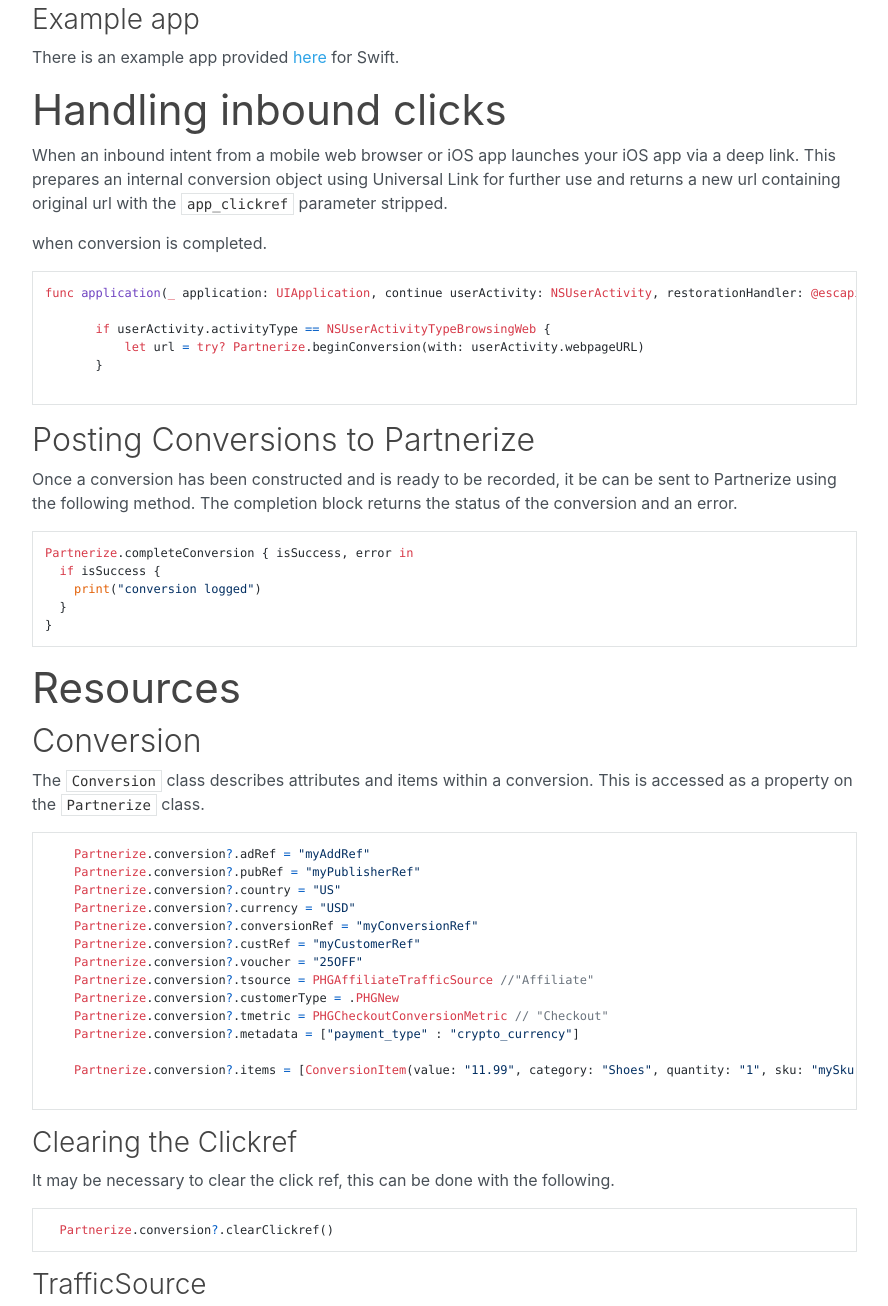
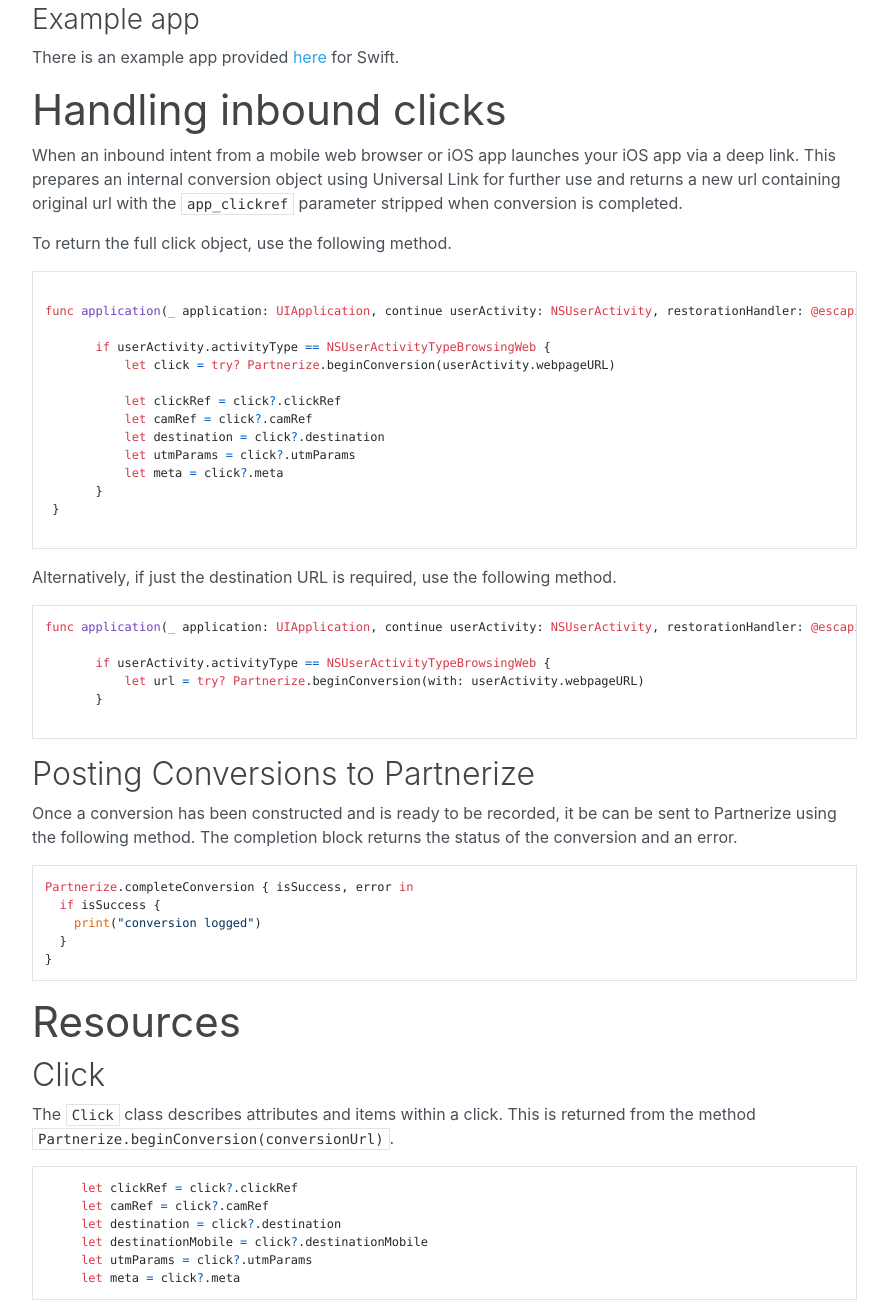
Before and after one commit to PerformanceHorizonGroup/partnerize-mobile-sdk-ios, a plain HTML site: page docs/index.html in a window 1280 px wide. Shown: the part 1345-2651 px from the top of the page, without its empty margins (338-1226 px from the left). Drawn offline with nearby package versions, Linux system fonts and the light colour scheme.

Commit message:
Update docs for 1.3.0

```diff
--- a/docs/index.html
+++ b/docs/index.html
@@ -78,6 +78,10 @@
 
             <li class="nav-item" data-level="1"><a href="#resources" class="nav-link">Resources</a>
               <ul class="nav flex-column">
+            <li class="nav-item" data-level="2"><a href="#click" class="nav-link">Click</a>
+              <ul class="nav flex-column">
+              </ul>
+            </li>
             <li class="nav-item" data-level="2"><a href="#conversion" class="nav-link">Conversion</a>
               <ul class="nav flex-column">
               </ul>
@@ -148,8 +152,24 @@ end
 <h3 id="example-app">Example app</h3>
 <p>There is an example app provided <a href="https://github.com/PerformanceHorizonGroup/partnerize-mobile-sdk-ios/tree/master/SampleCode">here</a> for Swift.</p>
 <h1 id="handling-inbound-clicks">Handling inbound clicks</h1>
-<p>When an inbound intent from a mobile web browser or iOS app launches your iOS app via a deep link. This prepares an internal conversion object using Universal Link for further use and returns a new url containing original url with the <code>app_clickref</code> parameter stripped.</p>
-<p>when conversion is completed.</p>
+<p>When an inbound intent from a mobile web browser or iOS app launches your iOS app via a deep link. This prepares an internal conversion object using Universal Link for further use and returns a new url containing original url with the <code>app_clickref</code> parameter stripped when conversion is completed.</p>
+<p>To return the full click object, use the following method.</p>
+<pre><code class="language-swift">
+func application(_ application: UIApplication, continue userActivity: NSUserActivity, restorationHandler: @escaping ([UIUserActivityRestoring]?) -&gt; Void) -&gt; Bool {
+
+       if userActivity.activityType == NSUserActivityTypeBrowsingWeb {
+           let click = try? Partnerize.beginConversion(userActivity.webpageURL)
+
+           let clickRef = click?.clickRef
+           let camRef = click?.camRef
+           let destination = click?.destination
+           let utmParams = click?.utmParams
+           let meta = click?.meta
+       }
+ }
+
+</code></pre>
+<p>Alternatively, if just the destination URL is required, use the following method.</p>
 <pre><code class="language-swift">func application(_ application: UIApplication, continue userActivity: NSUserActivity, restorationHandler: @escaping ([UIUserActivityRestoring]?) -&gt; Void) -&gt; Bool {
 
        if userActivity.activityType == NSUserActivityTypeBrowsingWeb {
@@ -166,6 +186,15 @@ end
 }
 </code></pre>
 <h1 id="resources">Resources</h1>
+<h2 id="click">Click</h2>
+<p>The <code>Click</code> class describes attributes and items within a click. This is returned from the method <code>Partnerize.beginConversion(conversionUrl)</code>.</p>
+<pre><code class="language-swift">     let clickRef = click?.clickRef
+     let camRef = click?.camRef
+     let destination = click?.destination
+     let destinationMobile = click?.destinationMobile
+     let utmParams = click?.utmParams
+     let meta = click?.meta
+</code></pre>
 <h2 id="conversion">Conversion</h2>
 <p>The <code>Conversion</code> class describes attributes and items within a conversion. This is accessed as a property on the <code>Partnerize</code> class.</p>
 <pre><code class="language-swift">    Partnerize.conversion?.adRef = &quot;myAddRef&quot;
@@ -298,5 +327,5 @@ A <code>ConversionItem</code> requires a <code>value</code> and <code>category</
 
 <!--
 MkDocs version : 1.2.2
-Build Date UTC : 2021-09-15 14:49:33.451709+00:00
+Build Date UTC : 2021-09-23 10:22:00.883566+00:00
 -->
--- a/docs/sitemap.xml
+++ b/docs/sitemap.xml
@@ -2,7 +2,7 @@
 <urlset xmlns="http://www.sitemaps.org/schemas/sitemap/0.9">
     <url>
          <loc>None</loc>
-         <lastmod>2021-09-15</lastmod>
+         <lastmod>2021-09-23</lastmod>
          <changefreq>daily</changefreq>
     </url>
 </urlset>
```
Also changed, not shown: docs/search/search_index.json (+1 -1 lines), 1 other file.
